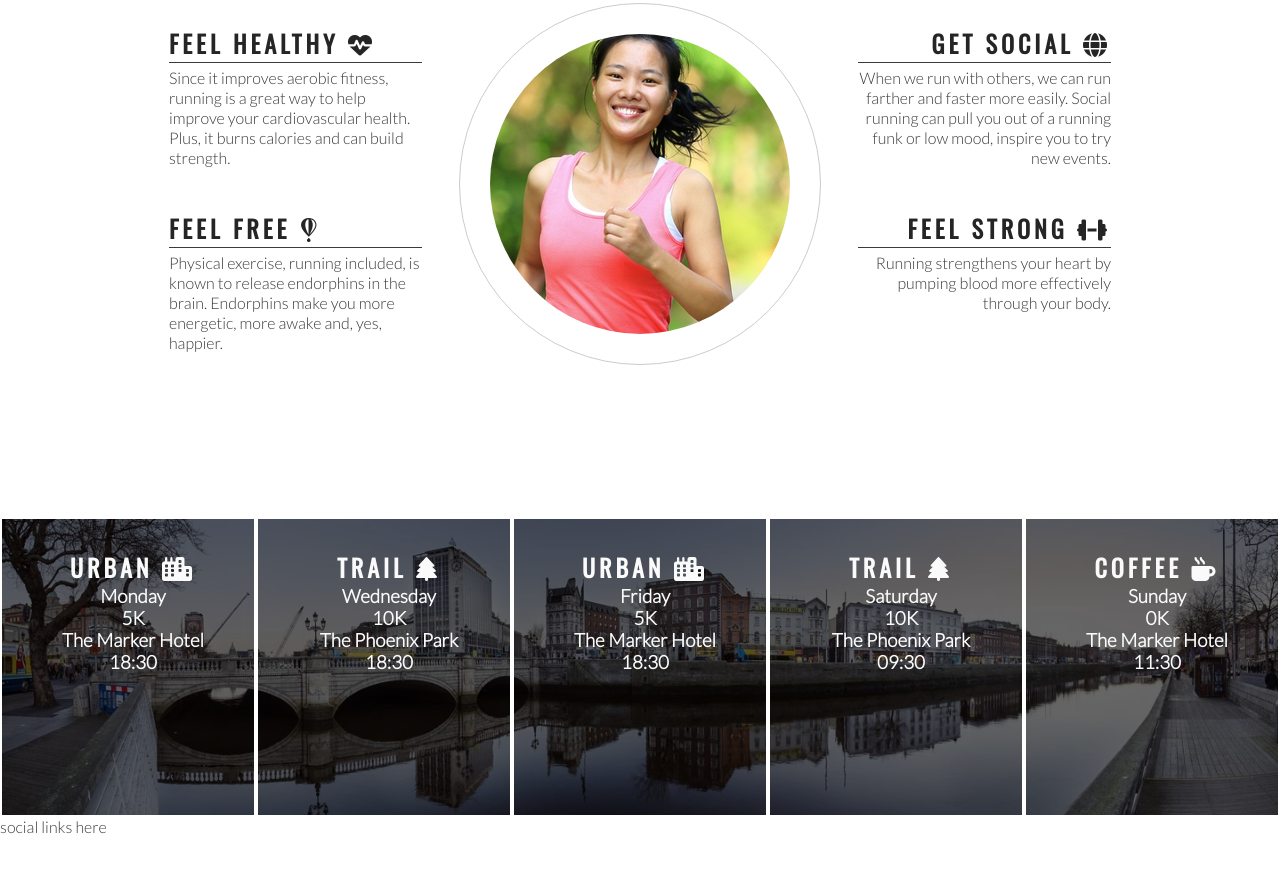
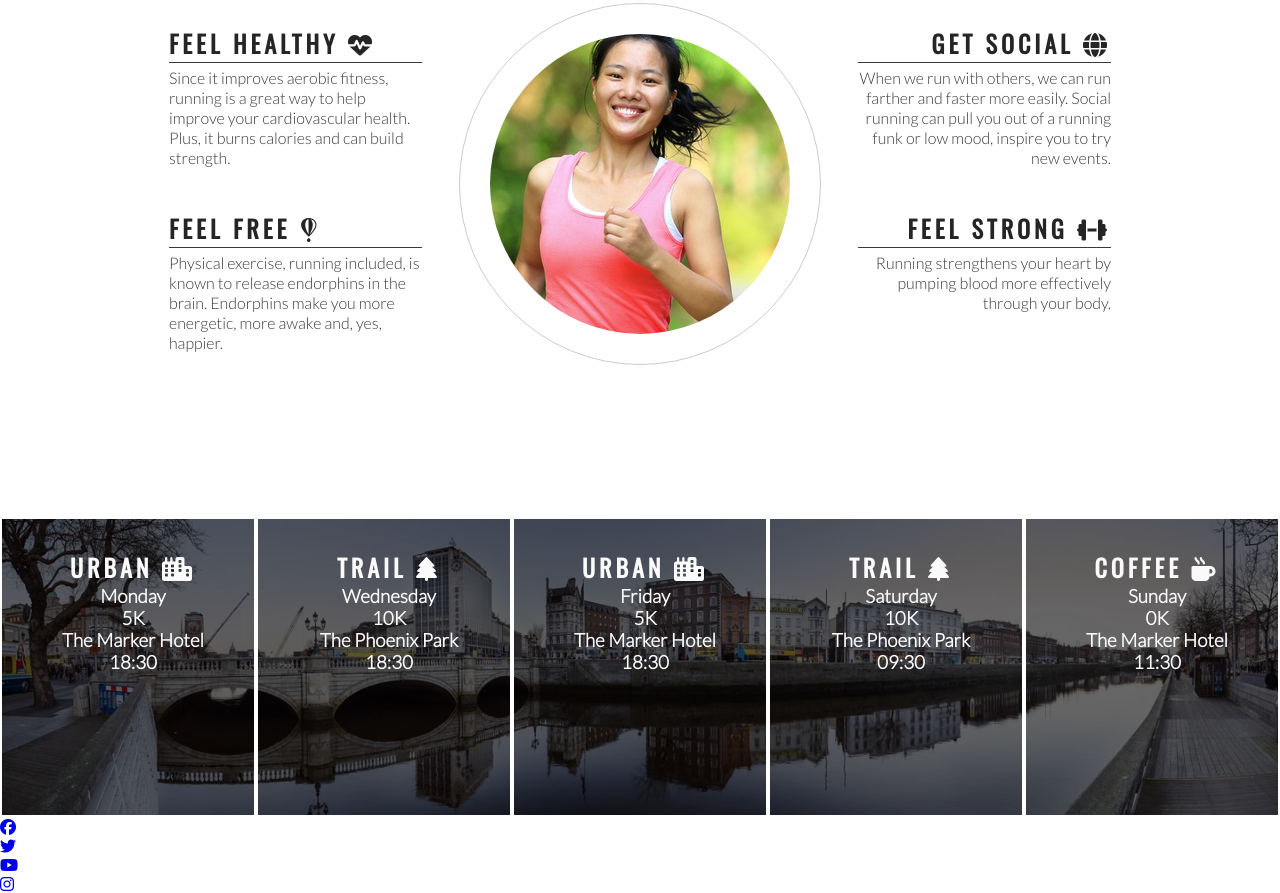
Before and after one commit to dave89gray/love-running, a plain HTML site: page index.html in a window 1280 px wide. Shown: the part 778-1671 px from the top of the page. Before the commit the page ends 1614 px from the top, so only its background shows below. Drawn offline with nearby package versions, Linux system fonts and the light colour scheme.

Commit message:
Add social media icons to footer

```diff
--- a/index.html
+++ b/index.html
@@ -118,7 +118,20 @@
         </div>
     </section>
     <footer>
-        social links here
+        <ul>
+            <li>
+                <a href="https://facebook.com" target="_blank" rel="noopener" aria-label="Visit our Facebook page (opens in a new tab)"><i class="fa-brands fa-facebook"></i></a>
+            </li>
+            <li>
+                <a href="https://Twitter.com" target="_blank" rel="noopener" aria-label="Visit our Twitter page (opens in a new tab)"><i class="fa-brands fa-twitter"></i></a>
+            </li>
+            <li>
+                <a href="https://YouTube.com" target="_blank" rel="noopener" aria-label="Visit our YouTube page (opens in a new tab)"><i class="fa-brands fa-youtube"></i></a>
+            </li>
+            <li>
+                <a href="https://Instagram.com" target="_blank" rel="noopener" aria-label="Visit our Instagram page (opens in a new tab)"><i class="fa-brands fa-instagram"></i></a>
+            </li>
+        </ul>
     </footer>
 
     <!-- font awesome script -->
```
